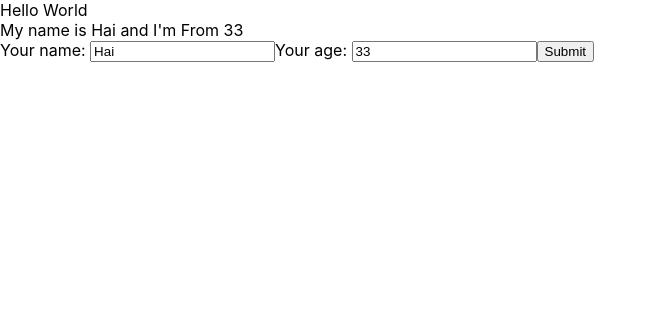
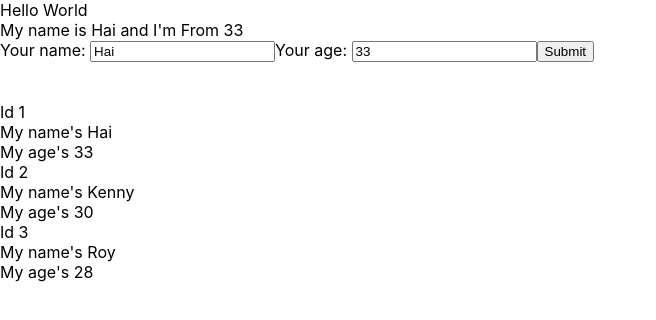
Before and after one commit to nguyendotruonghai/test-demo-react, a React (Create React App) app: page / in a window 1280 px wide. Shown: the top 320 px of the page, without its empty margins (0-656 px from the left). Built offline with nearby package versions, Linux system fonts and the light colour scheme.

Commit message:
lesson24

```diff
--- /dev/null
+++ b/src/components/DisplayInfo.js
@@ -0,0 +1,30 @@
+import React from "react";
+
+class DisplayInfo extends React.Component {
+  render() {
+        // cu phap destructuring array/object = const name/age = this.props.name/age
+        //const {name, age} = this.props;
+        const {listUsers} = this.props; // const listUsers = this.props.listUsers
+
+        return (
+            <div>
+                {listUsers.map((user) => {
+                    return (
+                        <div>
+                            <div>Id {user.id}</div>
+                            <div>My name's {user.name}</div>
+                            <div>My age's {user.age}</div>
+                        </div>
+                    )
+                })}
+                {/* <div>My name's {this.props.name}</div>
+                <div>My age's {this.props.age}</div>
+                <hr/>
+                <div>My name's {this.props.name}</div>
+                <div>My age's {this.props.age}</div> */}
+            </div>
+    )
+  }
+}
+
+export default DisplayInfo;
--- a/src/components/MyComponent.js
+++ b/src/components/MyComponent.js
@@ -2,15 +2,25 @@
 // function component
 
 import React from "react";
+import DisplayInfo from "./DisplayInfo";
 import UserInfo from "./UserInfo";
 
 class MyComponent extends React.Component {
+    state = {
+        listUsers : [
+            {id : 1, name : "Hai" , age: 33},
+            {id : 2, name : 'Kenny', age: 30},
+            {id : 3, name : 'Roy' , age : 28}
+        ]
+    }
 
   //JSX
   render() {
     return (
       <div>
         <UserInfo />
+        <br/><br/>
+        <DisplayInfo listUsers={this.state.listUsers}/>
       </div>
     );
   }
--- a/src/components/UserInfo.js
+++ b/src/components/UserInfo.js
@@ -30,13 +30,13 @@
       <div>
         My name is {this.state.name} and I'm From {this.state.age}
         <form onSubmit={(event) => this.handleOnSubmit(event)}>
-          <lable>Your name: </lable>
+          <label>Your name: </label>
           <input
             value={this.state.name}
             type="text"
             onChange={(event) => this.handleOnChangeInput(event)}
           />
-          <lable>Your age: </lable>
+          <label>Your age: </label>
           <input
             value={this.state.age}
             type="text"
```
